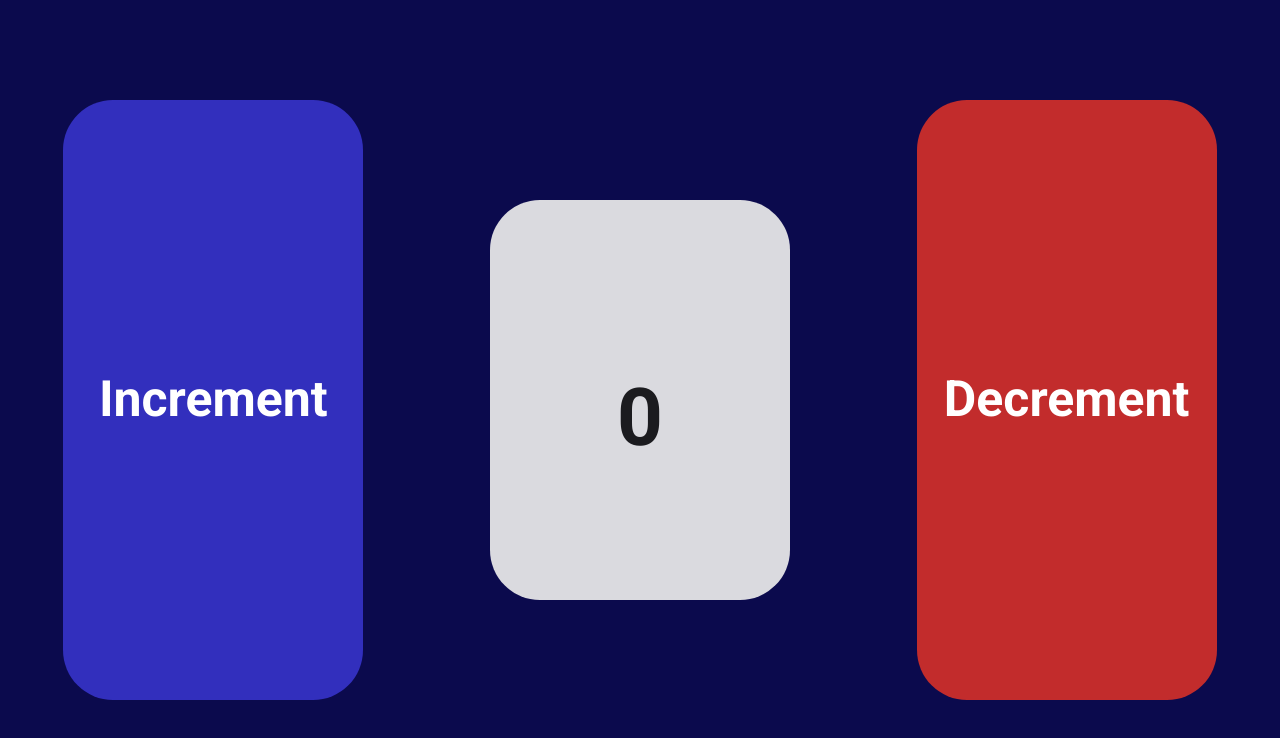
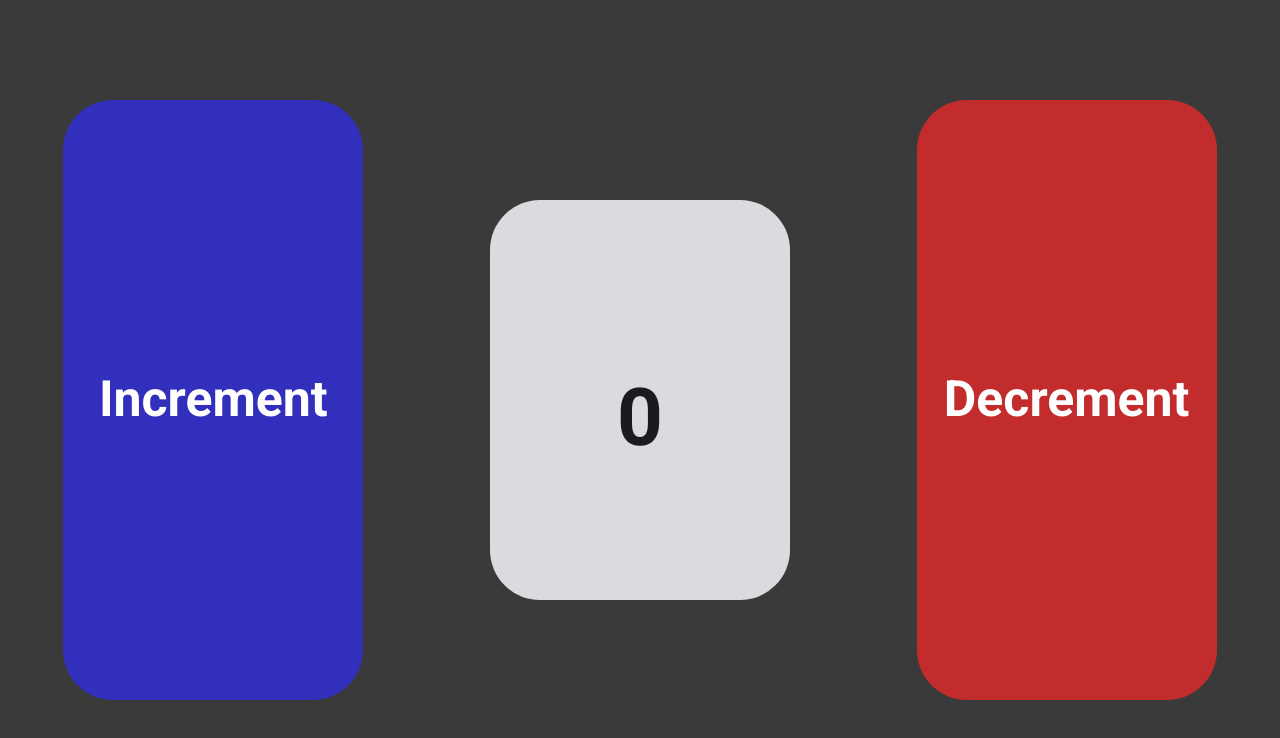
Before and after one commit to JoaoVitorFerreiraJ/Redux-e-Hooks, a React (Create React App) app in the folder App/redux-hooks/: page / in a window 1280 px wide. Shown: the top 738 px of the page. Built offline with nearby package versions, Linux system fonts and the light colour scheme.

Commit message:
cor de fundo

```diff
--- a/App/redux-hooks/src/components/styles.css
+++ b/App/redux-hooks/src/components/styles.css
@@ -1,5 +1,5 @@
 .counter-container {
-    background: #0b0a4d;
+    background: #3a3a3a;
     width: 100vw;
     height: 100vh;
 
--- a/App/redux-hooks/src/global.css
+++ b/App/redux-hooks/src/global.css
@@ -9,6 +9,6 @@
 
 body {
     font: 400 14px Roboto, sans-serif;
-    background: #0b0a4d;
+    background: #3a3a3a;
     -webkit-font-smoothing: antialiased;
 }
```
